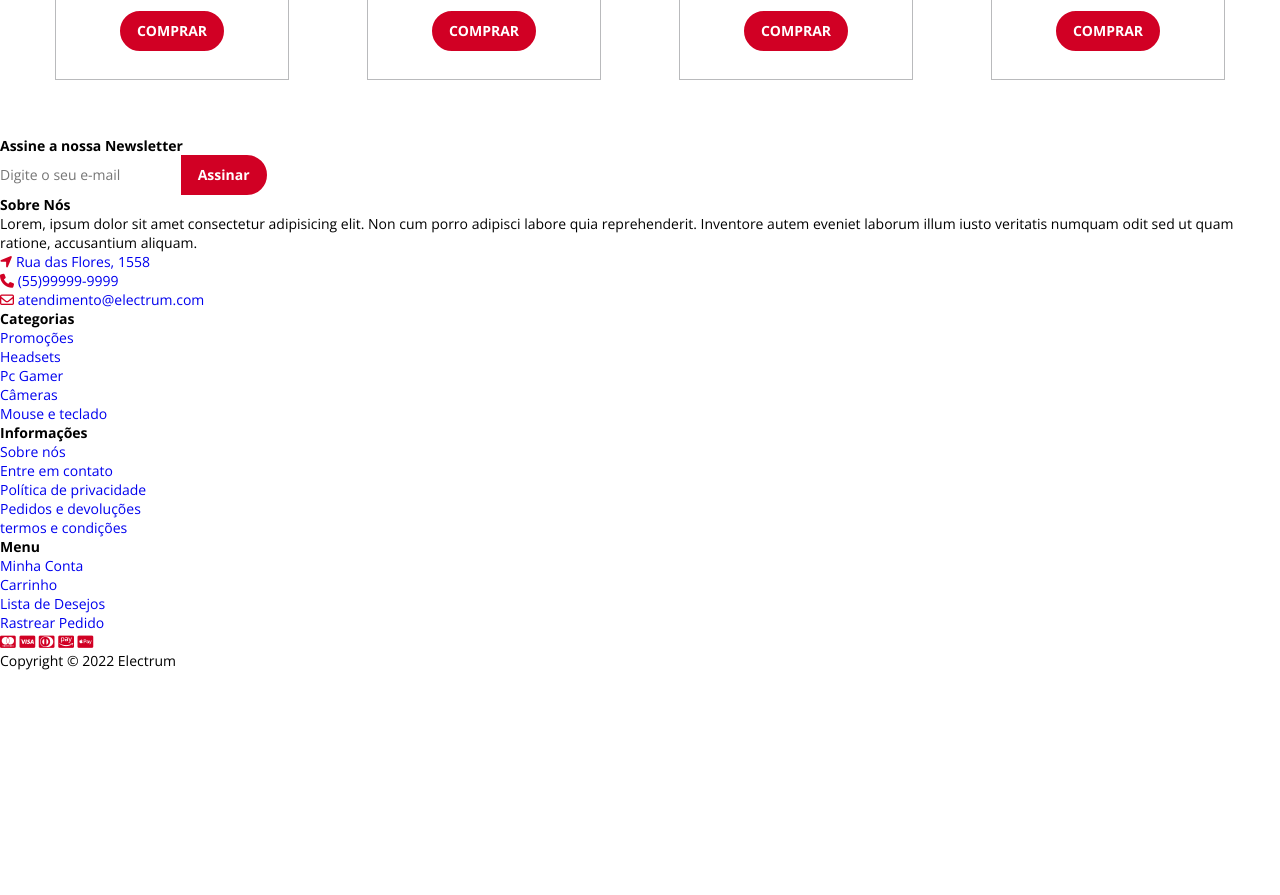
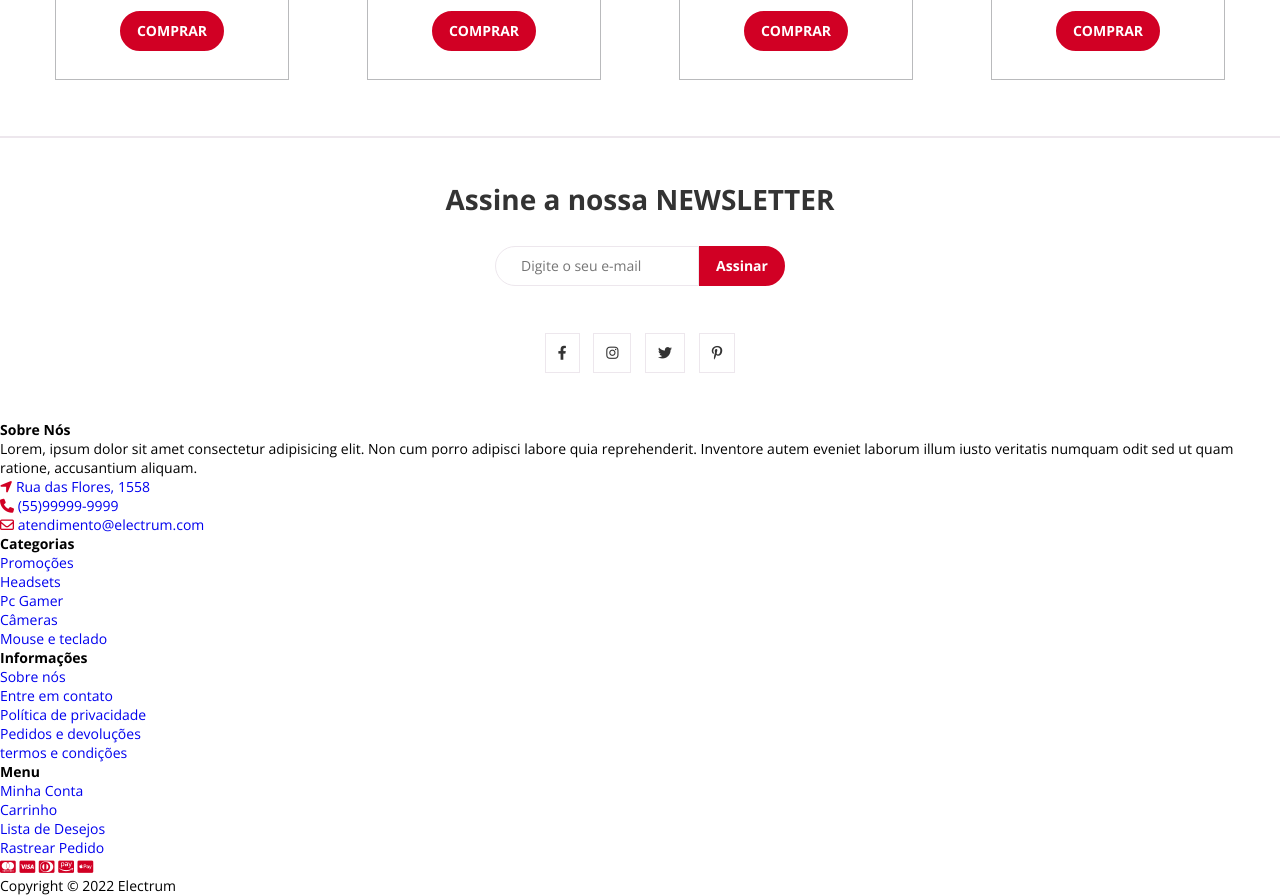
Before and after one commit to Brunonavarrooficial/Electrum-Sass, a plain HTML site: page index.html in a window 1280 px wide. Shown: the part 1901-2796 px from the top of the page. Before the commit the page ends 2571 px from the top, so only its background shows below. Drawn offline with nearby package versions, Linux system fonts and the light colour scheme.

Commit message:
Newsletter styled

```diff
--- /dev/null
+++ b/assets/sass/2-layouts/_newsletter-section.sass
@@ -0,0 +1,43 @@
+@use '../1-base/variables'
+@use '../1-base/base_mixins'
+@use 'layouts-mixins'
+
+.newsletter-container
+    display: flex
+    flex-direction: column
+    justify-content: center
+    align-items: center
+    padding: 3rem
+    border-top: 2px solid variables.$section-bg-color
+
+    h2
+        font-size: 2rem
+        color: variables.$dark-color
+        margin-bottom: 2rem
+
+        span
+            font-size: 2rem
+            font-weight: bold
+            text-transform: uppercase
+
+    form
+        display: flex
+        margin-bottom: 3rem
+
+        input[type="email"]
+            border: 1px solid variables.$section-bg-color
+            @include layouts-mixins.rounded-input
+
+    .social-media
+
+        i
+            padding: 12px
+            margin: 5px
+            border: 1px solid variables.$section-bg-color
+            cursor: pointer
+            color: variables.$dark-color
+            transition: .4s
+
+            &:hover
+                color: variables.$primary-color
+                background-color: variables.$section-bg-color
--- a/assets/sass/2-layouts/layouts.sass
+++ b/assets/sass/2-layouts/layouts.sass
@@ -2,3 +2,4 @@
 @use 'banner-section'
 @use 'products-section'
 @use 'deal-section'
+@use 'newsletter-section'
--- a/index.html
+++ b/index.html
@@ -287,6 +287,12 @@
         />
         <input type="submit" class="btn btn-half" value="Assinar" />
       </form>
+      <div class="social-media">
+        <i class="fab fa-facebook-f"></i>
+        <i class="fab fa-instagram"></i>
+        <i class="fab fa-twitter"></i>
+        <i class="fab fa-pinterest-p"></i>
+      </div>
     </div>
 
     <footer class="footer">
```
Also changed, not shown: assets/css/app.css, 1 other file.
